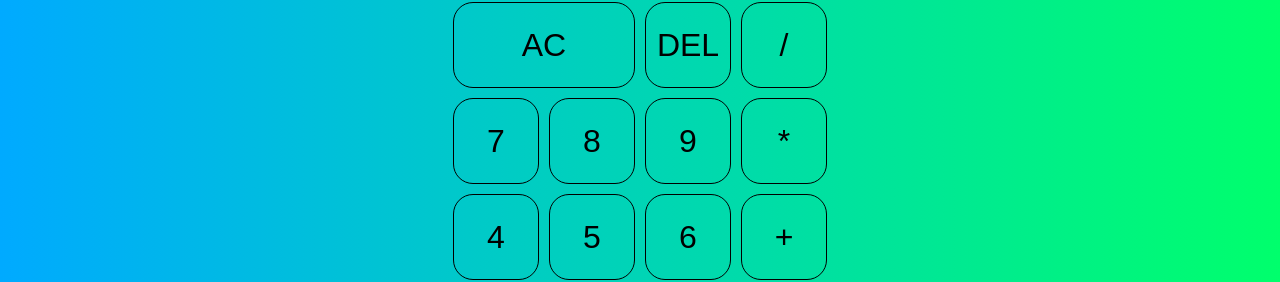
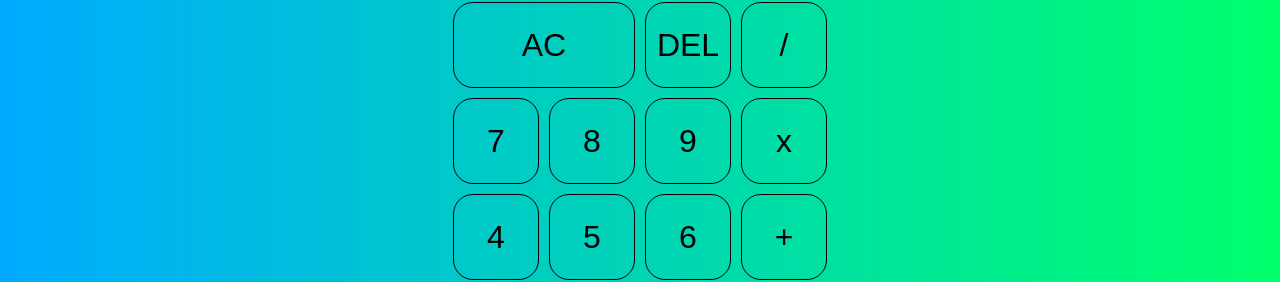
Before and after one commit to drewzag/calculator, a React (Vite) app in the folder calculator/: page / in a window 1280 px wide. Shown: the part 147-429 px from the top of the page. Built offline with nearby package versions, Linux system fonts and the light colour scheme.

Commit message:
fix: change '*' button to 'x'

```diff
--- a/calculator/src/App.tsx
+++ b/calculator/src/App.tsx
@@ -203,7 +203,7 @@ const App = () => {
       <DigitButton digit='7' dispatch={dispatch} />
       <DigitButton digit='8' dispatch={dispatch} />
       <DigitButton digit='9' dispatch={dispatch} />
-      <OperationButton operation='*' dispatch={dispatch} />
+      <OperationButton operation='x' dispatch={dispatch} />
       <DigitButton digit='4' dispatch={dispatch} />
       <DigitButton digit='5' dispatch={dispatch} />
       <DigitButton digit='6' dispatch={dispatch} />
```
